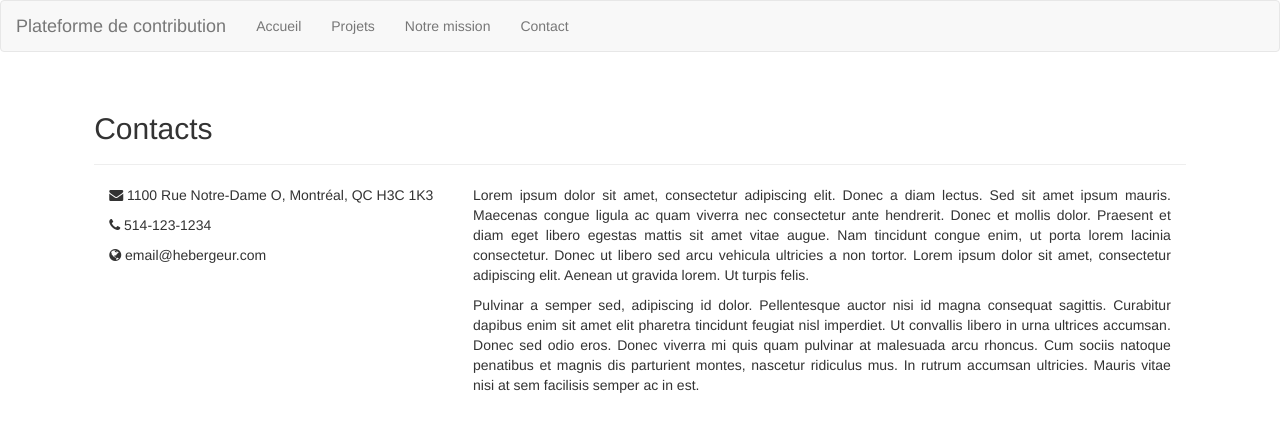
After one commit to willkoua/plateforme_contribution, a Django app: page /contact/ in a window 1280 px wide. The commit adds this page. Shown: the top 432 px of the page. Run offline with Django 3.2, Linux system fonts and the light colour scheme; some libraries are stand-ins or nearby versions.

Commit message:
fix #4 contact page

```diff
--- /dev/null
+++ b/plateforme_contribution/pages/templates/pages/contact.html
@@ -0,0 +1,23 @@
+{% extends "landing_base.html" %}
+<!-- Load internationalisation utils-->
+{% load i18n %}
+{% block title %}Contact{% endblock %}
+
+{% block content %}
+    <div class="row">
+        <div class="page-header">
+            <h2>Contacts</h2>
+        </div>
+        <div class="col-sm-4">
+            <p><i class="fa fa-envelope"></i> 1100 Rue Notre-Dame O, Montréal, QC H3C 1K3</p>
+
+            <p><i class="fa fa-phone"></i> 514-123-1234</p>
+
+            <p><i class="fa fa-globe"></i> email@hebergeur.com</p>
+        </div>
+        <div class="col-sm-8">
+            <p class="text-justify">Lorem ipsum dolor sit amet, consectetur adipiscing elit. Donec a diam lectus. Sed sit amet ipsum mauris. Maecenas congue ligula ac quam viverra nec consectetur ante hendrerit. Donec et mollis dolor. Praesent et diam eget libero egestas mattis sit amet vitae augue. Nam tincidunt congue enim, ut porta lorem lacinia consectetur. Donec ut libero sed arcu vehicula ultricies a non tortor. Lorem ipsum dolor sit amet, consectetur adipiscing elit. Aenean ut gravida lorem. Ut turpis felis.</p>
+            <p class="text-justify">Pulvinar a semper sed, adipiscing id dolor. Pellentesque auctor nisi id magna consequat sagittis. Curabitur dapibus enim sit amet elit pharetra tincidunt feugiat nisl imperdiet. Ut convallis libero in urna ultrices accumsan. Donec sed odio eros. Donec viverra mi quis quam pulvinar at malesuada arcu rhoncus. Cum sociis natoque penatibus et magnis dis parturient montes, nascetur ridiculus mus. In rutrum accumsan ultricies. Mauris vitae nisi at sem facilisis semper ac in est.</p>
+        </div>
+    </div>
+{% endblock %}
--- a/plateforme_contribution/pages/urls.py
+++ b/plateforme_contribution/pages/urls.py
@@ -3,5 +3,6 @@ from pages import views
 
 urlpatterns = patterns(
     '',
-    url(r'^$', views.home, name='home'),
+    url(r'^$', views.Home.as_view(), name='home'),
+    url(r'^contact/$', views.Contact.as_view(), name='contact'),
 )
--- a/plateforme_contribution/pages/views.py
+++ b/plateforme_contribution/pages/views.py
@@ -1,5 +1,9 @@
-from django.shortcuts import render
+from django.views import generic
 
 
-def home(request):
-    return render(request, 'pages/home.html')
+class Home(generic.TemplateView):
+    template_name = 'pages/home.html'
+
+
+class Contact(generic.TemplateView):
+    template_name = 'pages/contact.html'
--- a/plateforme_contribution/plateforme_contribution/templates/landing_base.html
+++ b/plateforme_contribution/plateforme_contribution/templates/landing_base.html
@@ -32,7 +32,7 @@
                         <li><a href="{% url 'pages:home'%}">Accueil</a></li>
                         <li><a href="#">Projets</a></li>
                         <li><a href="#">Notre mission</a></li>
-                        <li><a href="#">Contact</a></li>
+                        <li><a href="{% url 'pages:contact'%}">Contact</a></li>
                     </ul>
 
                     <ul class="nav navbar-nav navbar-right">
```
